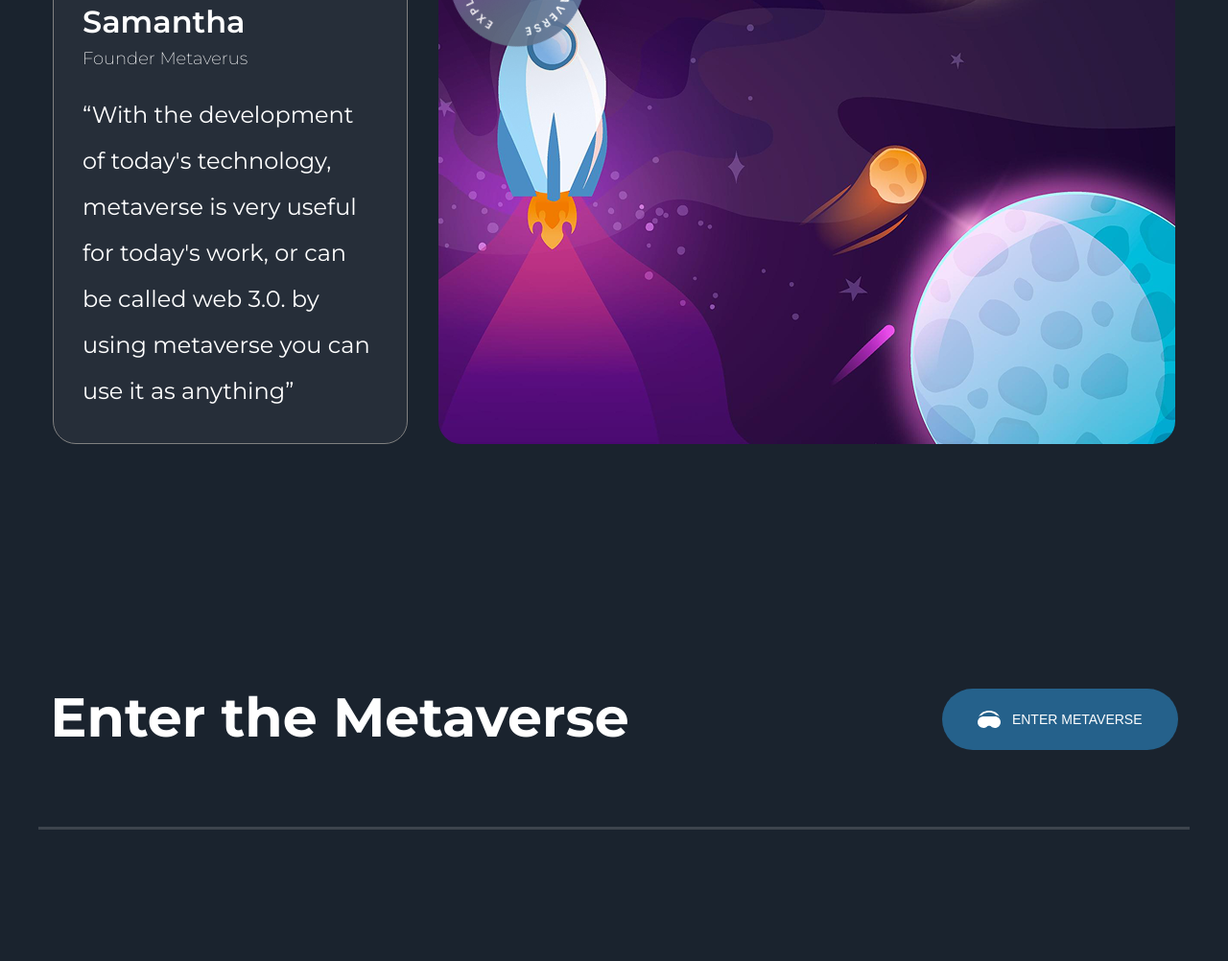
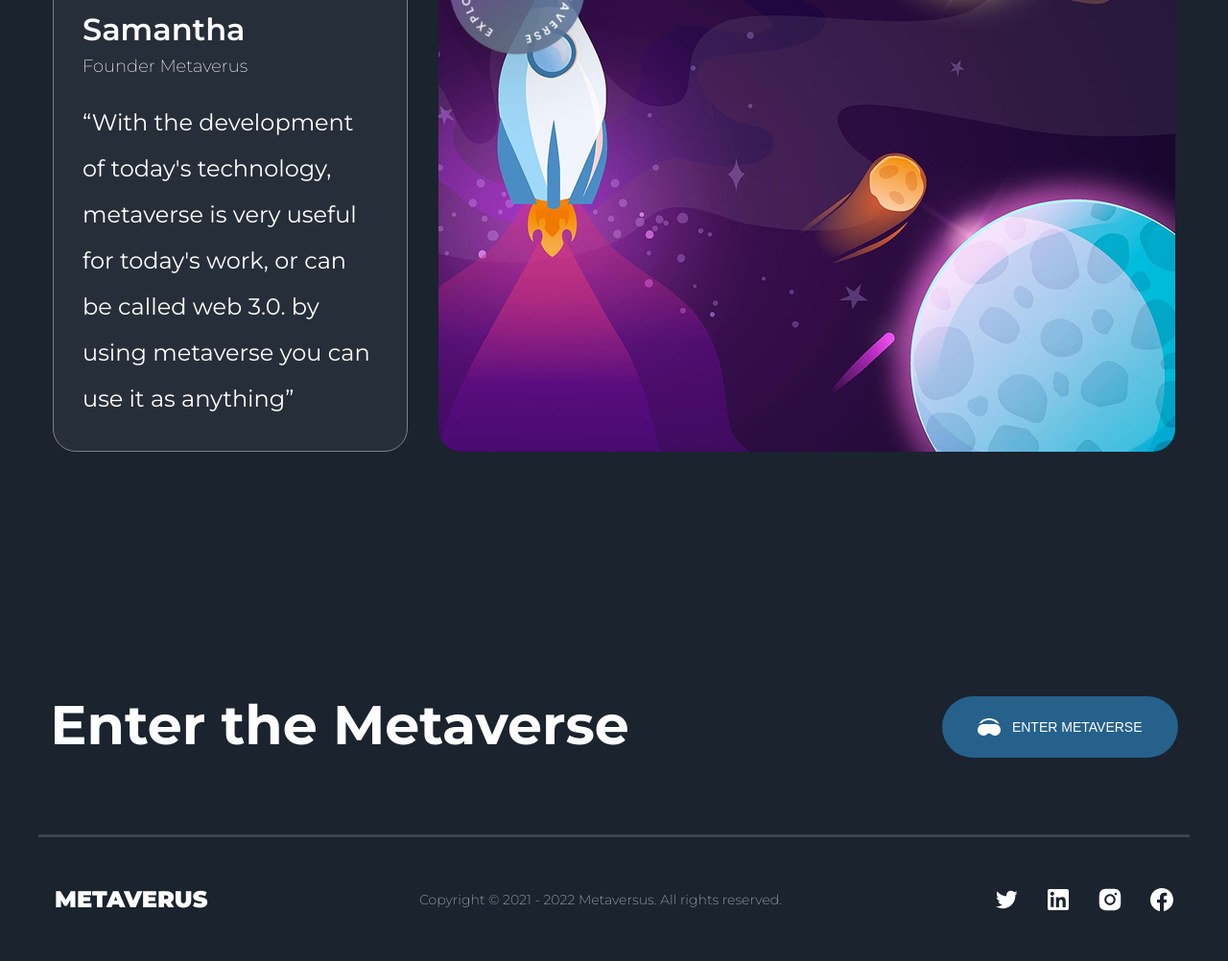
Before and after one commit to ew1tt058/Metaverse-Madness, a website: page index.html in a window 1280 px wide. Shown: the part 7161-8163 px from the top of the page at 96% size. Before the commit the page ends 8026 px from the top, so only its background shows below. Drawn offline with Linux system fonts and the light colour scheme.

Commit message:
added section footer

```diff
--- a/index.html
+++ b/index.html
@@ -336,7 +336,26 @@
             </div>
         </section>
     </main>
-
+    <footer class="footer">
+        <div class="footer-wrap">
+            <h1 class="footer-wrap__title">METAVERUS</h1>
+            <p class="footer-wrap__description">Copyright © 2021 - 2022 Metaversus. All rights reserved.</p>
+            <div class="footer-wrap__svg">
+                <svg class="footer-wrap__svg-twitter">
+                    <use href="./assets/sprites.svg#twitter"/>
+                </svg>
+                <svg class="footer-wrap__svg-linkedin">
+                    <use href="./assets/sprites.svg#linkedin"/>
+                </svg>
+                <svg class="footer-wrap__svg-instagram">
+                    <use href="./assets/sprites.svg#instagram"/>
+                </svg>
+                <svg class="footer-wrap__svg-facebook">
+                    <use href="./assets/sprites.svg#facebook"/>
+                </svg>
+            </div>
+        </div>
+    </footer>
 </body>
 
 </html>
--- /dev/null
+++ b/styles/_footer.scss
@@ -0,0 +1,72 @@
+@use "variables" as v;
+@use "mixins" as m;
+@use "placeholders";
+
+.footer{
+    @include m.d-flex(center,center,nowrap,row,0,0);
+
+    &-wrap{
+        padding: 50px 0 50px 0;
+        height: 100%;
+        width: 1200px;
+        @include m.d-flex(center,center,nowrap,row,0,0);
+        &__title{
+            @include m.font(24px,900,v.$color__white);
+            width: 160px;
+        @extend %hover;
+
+        }
+        &__description{
+            margin: 0 220px 0 220px;
+            width: 380px;
+            @include m.font(14px,300,rgba(255, 255, 255, 0.5));
+        }
+        &__svg{
+        @include m.d-flex(center,center,nowrap,row,30px,0);
+        &-twitter{
+            fill: white;
+            width: 24px;
+            height: 24px;
+            transition: all 0.3s ;
+            &:hover{
+                fill: v.$color__orange;
+                cursor: pointer;
+                transform: scale(1.5);
+            }
+        }
+        &-linkedin{
+            fill: white;
+            width: 24px;
+            height: 24px;
+            transition: all 0.3s ;
+            &:hover{
+                fill: v.$color__orange;
+                cursor: pointer;
+                transform: scale(1.5);
+            }
+        }
+        &-instagram{
+            fill: white;
+            width: 24px;
+            height: 24px;
+            transition: all 0.3s ;
+            &:hover{
+                fill: v.$color__orange;
+                cursor: pointer;
+                transform: scale(1.5);
+            }
+        }
+        &-facebook{
+            fill: white;
+            width: 24px;
+            height: 24px;
+            transition: all 0.3s ;
+            &:hover{
+                fill: v.$color__orange;
+                cursor: pointer;
+                transform: scale(1.5);
+            }
+        }
+    }
+    }
+}
--- a/styles/_importer.scss
+++ b/styles/_importer.scss
@@ -6,6 +6,7 @@
 @forward 'basic';
 @forward 'header';
 @forward 'insight';
+@forward 'footer';
 @forward 'map-cards';
 @forward 'whats-new';
 @forward 'variables';
--- a/styles/_insight.scss
+++ b/styles/_insight.scss
@@ -35,6 +35,8 @@
                     @include m.font(44px, 400, v.$color__white);
                 }
                 &__text {
+                    padding: 16px 0 0 0;
+                    line-height: 2;
                     @include m.font(20px, 300, rgba(#ffff, 0.5));
                 }
             }
@@ -68,6 +70,8 @@
                     @include m.font(44px, 400, v.$color__white);
                 }
                 &__text {
+                    padding: 16px 0 0 0;
+                    line-height: 2;
                     @include m.font(20px, 300, rgba(#ffff, 0.5));
                 }
             }
@@ -102,6 +106,8 @@
                     @include m.font(44px, 400, v.$color__white);
                 }
                 &__text {
+                    padding: 16px 0 0 0;
+                    line-height: 2;
                     @include m.font(20px, 300, rgba(#ffff, 0.5));
                 }
             }
@@ -191,7 +197,7 @@
             &-text{
             @include m.font(14px, 300, v.$color__white);
             }
-            transition: 0.3s ease-in-out ;
+            transition: all 0.3s ease-in-out;
             &:hover{
                 cursor: pointer;
                 background-color: v.$color__purple ;
--- a/styles/_variables.scss
+++ b/styles/_variables.scss
@@ -1,8 +1,9 @@
 $color__white:white;
+$color__ocean:#25618B;
 $color__purple:#4B0082;
-$color__ocean:#25618B;
+$color__orange:#ffbe00;
+$color__greywhite:#B0B0B0;
 $color__background:#1A232E;
-$color__greywhite:#B0B0B0;
 $color__greyopacity:rgba(#C7C7C7,0.5);
 $color__whiteopacity:rgba(#C7C7C7,0.2);
 
```
Also changed, not shown: assets/sprites.svg, dist/index.css, 1 other file.
